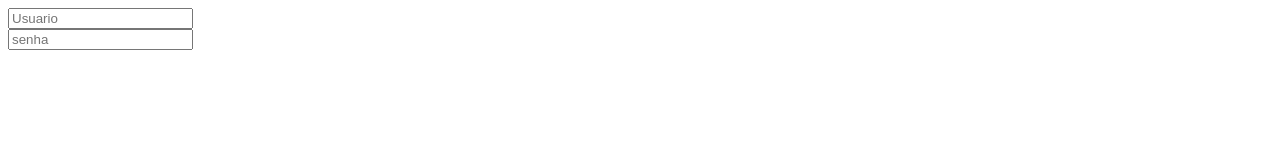
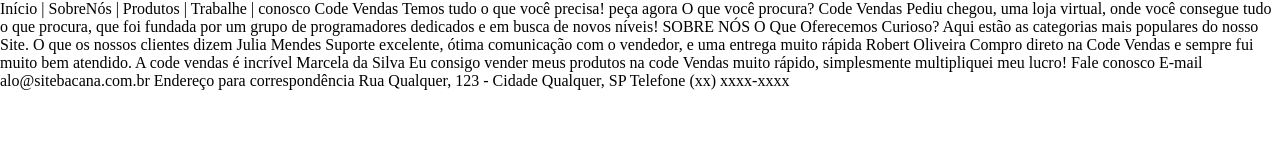
Before and after one commit to Evandro-Ladislau/Code_Vendas, a plain HTML site: page index.html in a window 1280 px wide. Drawn offline with Linux system fonts and the light colour scheme.

Commit message:
Update index.html

```diff
--- a/index.html
+++ b/index.html
@@ -4,30 +4,64 @@
     <meta charset="UTF-8">
     <meta http-equiv="X-UA-Compatible" content="IE=edge">
     <meta name="viewport" content="width=device-width, initial-scale=1.0">
-    <link href="./css/main.css" rel="stylesheet">
-    <title>Javascript | Resumo</title>
+
+    <!-- Font Poppins -->
+    <link rel="preconnect" href="https://fonts.googleapis.com">
+    <link rel="preconnect" href="https://fonts.gstatic.com" crossorigin>
+    <link href="https://fonts.googleapis.com/css2?family=Poppins:ital,wght@0,200;0,300;0,400;0,500;0,600;0,700;1,200;1,300;1,400;1,500;1,600;1,700&display=swap" rel="stylesheet">
+    <!-- ------------ -->
+
+    <title>Code Vendas</title>
+
+    <link rel="stylesheet" href="./assets/css/style.css">
+
 </head>
 <body>
+    <!-- Menu -->
+    Início | SobreNós | Produtos | Trabalhe | conosco
 
-    <section class="container">
-        <section class="painel"></section><!--painel-->
-        <section class="wraper-config">
-            <input type="text" name="usuario" class="usuario" placeholder="Usuario">
-        </section>
+    <!-- Capa -->
+    Code Vendas
+    Temos tudo o que você precisa!
+    peça agora
 
-        <section class="wraper-config">
-            <input type="text" name="senha" class="senha" placeholder="senha">
-        </section>
-    </section><!--container-->
+    <!-- pesquisa -->
+    O que você procura?
 
+    <!-- Sobre CodeVendas -->
+    Code Vendas
+    Pediu chegou, uma loja virtual, onde você consegue tudo o que procura,
+    que foi fundada por um grupo de programadores dedicados e em busca
+    de novos níveis!
+    SOBRE NÓS
 
-    <script>
+    <!-- Sobre produtos -->
+    O Que Oferecemos
+    Curioso? Aqui estão as categorias mais populares do nosso Site.
 
+    <!-- Opniões -->
+    O que os nossos clientes dizem
 
+    Julia Mendes
+    Suporte excelente, ótima comunicação com o vendedor,
+    e uma entrega muito rápida
 
+    Robert Oliveira
+    Compro direto na Code Vendas e sempre fui muito bem atendido.
+    A code vendas é incrível
 
+    Marcela da Silva
+    Eu consigo vender meus produtos na code Vendas muito rápido, simplesmente multipliquei meu lucro!
 
-    </script>
+    <!-- Contato -->
+    Fale conosco
+    E-mail
+    alo@sitebacana.com.br
+    Endereço para correspondência
+    Rua Qualquer, 123 - Cidade Qualquer, SP
+    Telefone
+    (xx) xxxx-xxxx
 
+    <script src="./assets/Javascript/script.js"></script>
 </body>
 </html>
```
